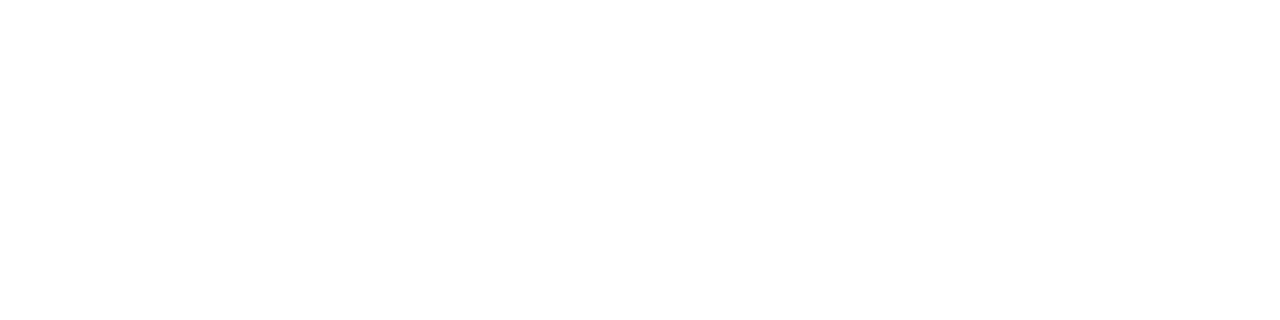
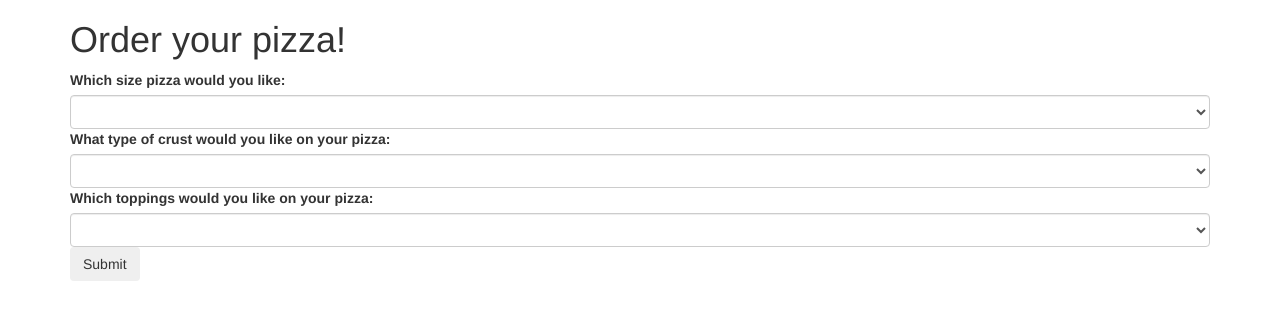
Before and after one commit to NoelKirkland/pizza-place, a plain HTML site: page index.html in a window 1280 px wide. Drawn offline with Linux system fonts and the light colour scheme.

Commit message:
created basic html user interface with three three drop down options labeled with pizza variables. I also created a form submit event listener as well as an object variable which key values are that from the users inputted form. This object utilizes my constructor function Pizza

```diff
--- a/index.html
+++ b/index.html
@@ -11,7 +11,34 @@
   </head>
   <body>
     <div class="container">
+      <h1>Order your pizza!</h1>
+      <form id="pizz-specs">
+        <label for="pizza-size">Which size pizza would you like:</label>
+        <select class="form-control" id="pizza-size">
+          <option></option>
+          <option>Small</option>
+          <option>Medium</option>
+          <option>Large</option>
+        </select>
 
+        <label for="pizza-crust">What type of crust would you like on your pizza:</label>
+        <select class="form-control" id="pizza-crust">
+          <option></option>
+          <option>Normal</option>
+          <option>Thin</option>
+          <option>Cheesy</option>
+        </select>
+
+        <label for="pizza-topping">Which toppings would you like on your pizza:</label>
+        <select class="form-control" id="pizza-topping">
+          <option></option>
+          <option>Pepperoni</option>
+          <option>Sausage</option>
+          <option>Vegi</option>
+        </select>
+
+        <button type="submit" class="btn">Submit</button>
+      </form>
     </div>
   </body>
 </html>
--- a/js/scripts.js
+++ b/js/scripts.js
@@ -13,5 +13,22 @@ Pizza.prototype.fullOrder = function() {
 
 
 // User Interface:
+$(document).ready(function(){
+  $("form#pizz-specs").submit(function(event){
+    event.preventDefault();
+    const inputSize = $("#pizza-size").val();
+      console.log(inputSize);
+    const inputCrust = $("#pizza-crust").val();
+      console.log(inputCrust);
+    const inputTopping = $("#pizza-topping").val();
+      console.log(inputTopping);
+    let newOrder = new Pizza (inputSize, inputCrust, inputTopping)
+    console.log(newOrder);
+  });
+});
 
-let pizzaOrder1 = new Pizza("small","thin crust","pepperoni","15.75");
+
+
+
+// Example object for reference:
+// let pizzaOrder1 = new Pizza("small","thin crust","pepperoni","15.75");
```
